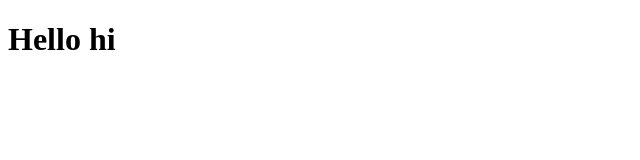
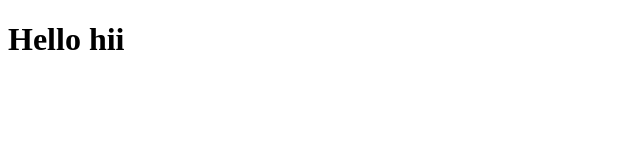
Before and after one commit to Akiminane/cheatsheet.github.io, a plain HTML site: page index.html in a window 1280 px wide. Shown: the full height of the page, 0-640 px from the left. Drawn offline with Linux system fonts and the light colour scheme.

Commit message:
first ccommit

```diff
--- a/index.html
+++ b/index.html
@@ -7,6 +7,6 @@
     <title>Cheat Sheet</title>
 </head>
 <body>
-    <h1>Hello hi</h1>
+    <h1>Hello hii</h1>
 </body>
 </html>
```
